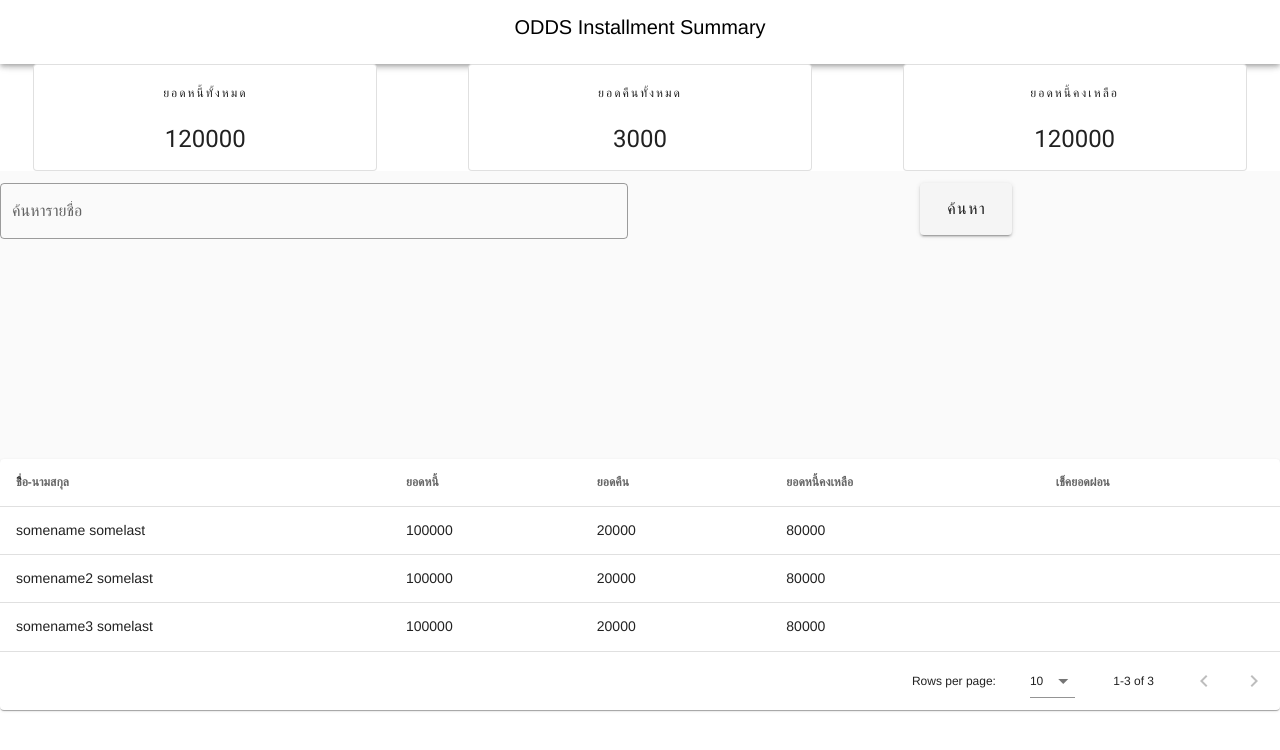
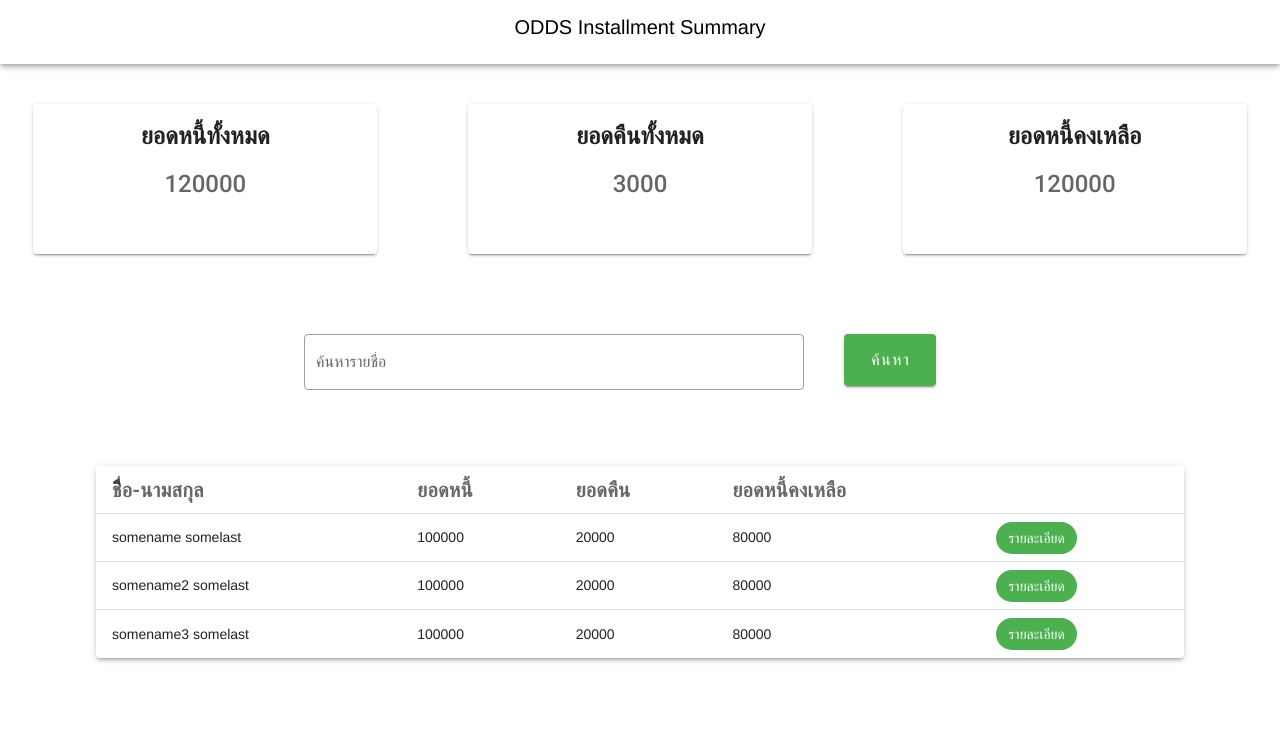
Before and after one commit to tao-Isaman/gony, a Vue app: page / in a window 1280 px wide. Shown: the top 750 px of the page. Built offline with nearby package versions, Linux system fonts and the light colour scheme.

Commit message:
add fixed css

```diff
--- a/src/views/DashBoard.vue
+++ b/src/views/DashBoard.vue
@@ -1,85 +1,45 @@
 <template>
-  <div>
-    <v-row justfy="center" align="center">
+  <div class="mt-10">
+    <v-row justfy="center">
       <v-col cols="4">
-        <v-card class="mx-auto" max-width="344" outlined>
-          <v-list-item three-line>
-            <v-list-item-content>
-              <div class="overline mb-4">ยอดหนี้ทั้งหมด</div>
-              <v-list-item-title class="headline mb-1">{{allLoan.totalDdebt}}</v-list-item-title>
-            </v-list-item-content>
-          </v-list-item>
+        <v-card class="mx-auto" max-width="344" height="150">
+          <v-card-title class="justify-center font-weight-bold headline">ยอดหนี้ทั้งหมด</v-card-title>
+          <v-card-text class="headline font-weight-medium">{{allLoan.totalDdebt}}</v-card-text>
         </v-card>
       </v-col>
       <v-col cols="4">
-        <v-card class="mx-auto" max-width="344" outlined>
-          <v-list-item three-line>
-            <v-list-item-content>
-              <div class="overline mb-4">ยอดคืนทั้งหมด</div>
-              <v-list-item-title class="headline mb-1">{{allLoan.totalPaidAmount}}</v-list-item-title>
-            </v-list-item-content>
-          </v-list-item>
+        <v-card class="mx-auto" max-width="344" height="150">
+          <v-card-title class="justify-center font-weight-bold headline">ยอดคืนทั้งหมด</v-card-title>
+          <v-card-text class="headline font-weight-medium">{{allLoan.totalPaidAmount}}</v-card-text>
         </v-card>
       </v-col>
       <v-col cols="4">
-        <v-card class="mx-auto" max-width="344" outlined>
-          <v-list-item three-line>
-            <v-list-item-content>
-              <div class="overline mb-4">ยอดหนี้คงเหลือ</div>
-              <v-list-item-title class="headline mb-1">{{allLoan.totalRemainingAmount}}</v-list-item-title>
-            </v-list-item-content>
-          </v-list-item>
+        <v-card class="mx-auto" max-width="344" height="150">
+          <v-card-title class="justify-center font-weight-bold headline">ยอดหนี้คงเหลือ</v-card-title>
+          <v-card-text class="headline font-weight-medium">{{allLoan.totalRemainingAmount}}</v-card-text>
         </v-card>
       </v-col>
     </v-row>
-    <div>
-      <v-row :align="alignment" justify="center" class="grey lighten-5" style="height: 300px;">
-        <v-col>
-          <v-text-field label="ค้นหารายชื่อ" single-line outlined></v-text-field>
-        </v-col>
-        <v-col justify="start">
-          <v-btn x-large color="succe ss">ค้นหา</v-btn>
-        </v-col>
-      </v-row>
-      <!-- <v-layout text-center wrap>
-        <v-flex mb-4>
-          <v-row align="center" justify="center">
-            <v-col cols="2"></v-col>
-            <v-col>
-              <v-text-field label="ค้นหารายชื่อ" single-line outlined></v-text-field>
-            </v-col>
-            <v-col>
-              <v-btn x-large color="success">ค้นหา</v-btn>
-            </v-col>
-            <v-col cols="2"></v-col>
-          </v-row>
-        </v-flex>
-      </v-layout>-->
+    <div class="d-flex justify-center mt-10">
+      <div class="search mt-10">
+        <v-text-field label="ค้นหารายชื่อ" outlined></v-text-field>
+      </div>
+      <div class="ma-10">
+        <v-btn class="text-justify" x-large color="success">ค้นหา</v-btn>
+      </div>
     </div>
-
-    <div>
-      <!-- <table class="table table-bordered" style="width:100%">
-        <tr>
-          <td>ชื่ิอ นามสกุล</td>
-
-          <td>ยอดหนี้</td>
-          <td>ยอดคืน</td>
-          <td>ยอดหนี้คงเหลือ</td>
-          <td>เช็คยอดผ่อน</td>
-        </tr>
-        <tr v-for="lists in userList" :key="lists.firstName">
-          <td>{{lists.firstName}} {{lists.lastName}}</td>
-
-          <td>{{lists.totalLone}}</td>
-          <td>{{lists.paidAmount}}</td>
-          <td>{{lists.remainingAmount}}</td>
-          <td>
-            <v-btn color="primary" small>Click</v-btn>
-          </td>
-        </tr>
-      </table>-->
-      <v-data-table :headers="headers" :items="userList" class="elevation-1">
-        <template :color="red" v-slot:item.firstName="{ item }">{{item.firstName}} {{item.lastName}}</template>
+    <div class="table-width mt-10">
+      <v-data-table
+        disable-sort
+        :headers="headers"
+        :items="userList"
+        class="elevation-3"
+        hide-default-footer
+      >
+        <template :color="red" v-slot:item.name="{ item }">{{item.firstName}} {{item.lastName}}</template>
+        <template :color="red" v-slot:item.buttun="{  }">
+          <v-chip color="green" dark>รายละเอียด</v-chip>
+        </template>
       </v-data-table>
     </div>
   </div>
@@ -87,7 +47,7 @@
 
 
 <script>
-import userService from "../service/userservice";
+import userService from "../services/user-service";
 export default {
   name: 'DashBoard',
   props: {
@@ -96,12 +56,11 @@ export default {
   data() {
     return {
       headers: [
-
-        { text: 'ชื่ิอ-นามสกุล', value: 'firstName' },
-        { text: 'ยอดหนี้', value: 'totalLone' },
-        { text: 'ยอดคืน', value: 'paidAmount' },
-        { text: 'ยอดหนี้คงเหลือ', value: 'remainingAmount' },
-        { text: 'เช็คยอดผ่อน' },
+        { text: 'ชื่ิอ-นามสกุล', value: 'name', class: "title font-weight-bold" },
+        { text: 'ยอดหนี้', value: 'totalLone', class: "title font-weight-bold" },
+        { text: 'ยอดคืน', value: 'paidAmount', class: "title font-weight-bold" },
+        { text: 'ยอดหนี้คงเหลือ', value: 'remainingAmount', class: "title font-weight-bold" },
+        { text: '', value: 'buttun', class: "title font-weight-bold" },
       ],
       muckup: {
         list: {
@@ -132,5 +91,22 @@ export default {
 }
 </script>
 
-<style scoped>
+<style scoped >
+.search {
+  width: 500px;
+}
+.table-width {
+  display: inline-table;
+  width: 85%;
+}
+
+.table100 th {
+  font-family: Montserrat-Medium;
+  font-size: 36px;
+  color: #fff;
+  line-height: 1.4;
+  text-transform: uppercase;
+
+  background-color: #36304a;
+}
 </style>
```
Also changed, not shown: src/services/user-service.js (renamed from src/service/userservice.js).
